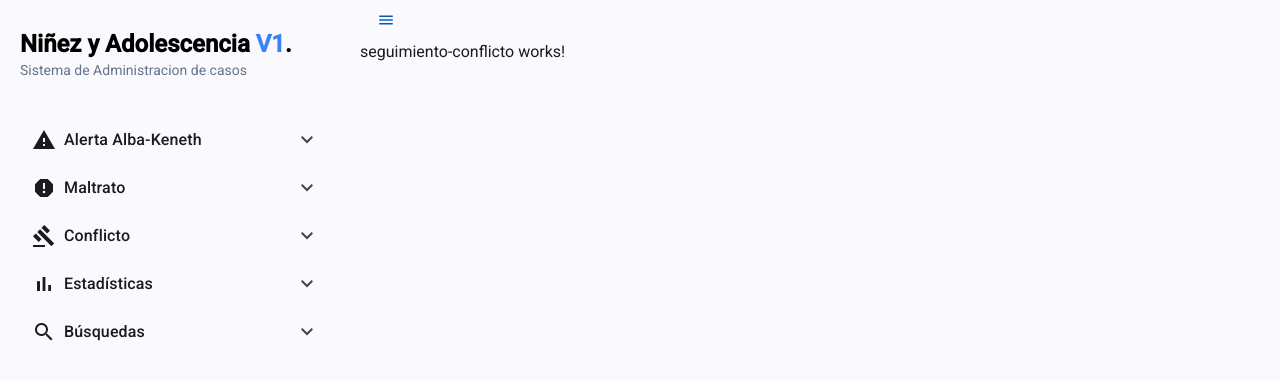
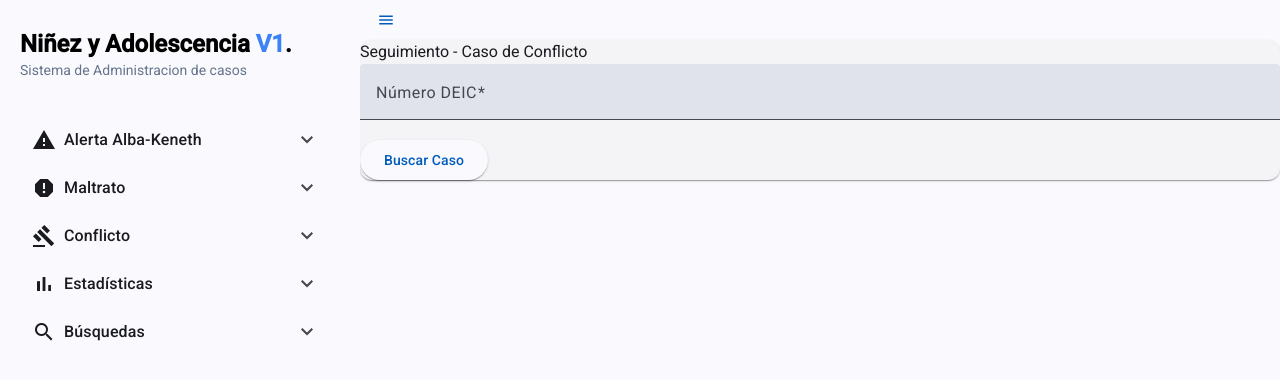
Before and after one commit to AnnerEscobar/casos-app, an Angular app: page /casos/seguimiento-conflicto in a window 1280 px wide. Shown: the top 380 px of the page. Built offline with nearby package versions, Linux system fonts and the light colour scheme; sample sign-in values are in the browser's storage.

Commit message:
add: se agrego seguimiento para casos de conflicto

```diff
--- a/src/app/seguimientos/seguimiento-conflicto/seguimiento-conflicto.component.html
+++ b/src/app/seguimientos/seguimiento-conflicto/seguimiento-conflicto.component.html
@@ -1 +1,38 @@
-<p>seguimiento-conflicto works!</p>
+<mat-card>
+  <h2>Seguimiento - Caso de Conflicto</h2>
+
+  <form [formGroup]="seguimientoForm" (ngSubmit)="enviarSeguimiento()">
+
+    <mat-form-field class="w-full">
+      <mat-label>Número DEIC</mat-label>
+      <input matInput formControlName="numeroDeic">
+    </mat-form-field>
+
+    <button mat-raised-button color="primary" type="button" (click)="buscarCaso()">Buscar Caso</button>
+
+    <div *ngIf="casoEncontrado">
+      <p><strong>Nombre de la víctima:</strong> {{ casoEncontrado.nombre }}</p>
+      <p><strong>Edad:</strong> {{ casoEncontrado.edad }}</p>
+      <p><strong>Investigador:</strong> {{ casoEncontrado.investigadorName }}</p>
+      <p><strong>Estado actual:</strong> {{ casoEncontrado.estadoInvestigacion }}</p>
+
+      <mat-form-field class="w-full" appearance="fill">
+        <mat-label>Nuevo estado</mat-label>
+        <mat-select formControlName="nuevoEstado">
+          <mat-option value="Informado">Informado</mat-option>
+          <mat-option value="Desestimado">Desestimado</mat-option>
+        </mat-select>
+      </mat-form-field>
+
+      <!-- NO usar mat-form-field con type="file" -->
+      <div class="w-full">
+        <label>Archivo de seguimiento:</label>
+        <input type="file" (change)="onFileChange($event)" accept=".pdf,.doc,.docx" multiple>
+      </div>
+
+      <button mat-raised-button color="accent" type="submit" [disabled]="!seguimientoForm.valid || !files.length">
+        Enviar seguimiento
+      </button>
+    </div>
+  </form>
+</mat-card>
--- a/src/app/seguimientos/seguimiento-conflicto/seguimiento-conflicto.component.ts
+++ b/src/app/seguimientos/seguimiento-conflicto/seguimiento-conflicto.component.ts
@@ -1,11 +1,69 @@
+import { CommonModule } from '@angular/common';
 import { Component } from '@angular/core';
+import { ReactiveFormsModule, FormGroup, FormBuilder, Validators } from '@angular/forms';
+import { MatButtonModule } from '@angular/material/button';
+import { MatCardModule } from '@angular/material/card';
+import { MatFormFieldModule } from '@angular/material/form-field';
+import { MatInputModule } from '@angular/material/input';
+import { MatSelectModule } from '@angular/material/select';
+import { MatSnackBar } from '@angular/material/snack-bar';
+import { SeguimientoConflictoService } from '../seguimiento-services/seguimiento-conflicto.service';
 
 @Component({
   selector: 'app-seguimiento-conflicto',
-  imports: [],
+  imports: [MatCardModule, ReactiveFormsModule, MatFormFieldModule, MatInputModule, MatSelectModule, CommonModule, MatButtonModule],
   templateUrl: './seguimiento-conflicto.component.html',
   styleUrl: './seguimiento-conflicto.component.css'
 })
 export default class SeguimientoConflictoComponent {
 
+
+    seguimientoForm!: FormGroup;
+    casoEncontrado: any = null;
+    files: File[] = [];
+
+    constructor(
+      private fb: FormBuilder,
+      private seguimientoService: SeguimientoConflictoService,
+      private snackBar: MatSnackBar) { }
+
+    ngOnInit() {
+      this.seguimientoForm = this.fb.group({
+        numeroDeic: ['', Validators.required],
+        nuevoEstado: ['Informado', Validators.required]
+      });
+    }
+
+
+    onFileChange(event: any) {
+      this.files = Array.from(event.target.files);
+    }
+
+    buscarCaso() {
+      const numeroDeic = this.seguimientoForm.value.numeroDeic;
+      this.seguimientoService.buscarCasoConflictoPorDeic(numeroDeic).subscribe(data => {
+        this.casoEncontrado = data;
+      });
+    }
+
+    enviarSeguimiento() {
+      if (this.seguimientoForm.valid && this.casoEncontrado) {
+        const formData = new FormData();
+        this.files.forEach(file => formData.append('file', file));
+        formData.append('estadoInvestigacion', this.seguimientoForm.value.nuevoEstado);
+
+        this.seguimientoService.enviarSeguimientoConflicto(this.casoEncontrado.numeroDeic, formData)
+          .subscribe(() => {
+            // feedback de éxito
+          });
+      }
+      this.seguimientoForm.reset();         // limpia el formulario
+      this.files = [];                      // limpia el array de archivos
+      this.casoEncontrado = null;           // oculta la sección del caso
+      this.snackBar.open('Caso registrado correctamente', 'cerrado', { duration: 3000 });
+
+    }
+
+
+
 }
--- /dev/null
+++ b/src/app/seguimientos/seguimiento-services/seguimiento-conflicto.service.ts
@@ -0,0 +1,22 @@
+import { Injectable } from '@angular/core';
+import { environment } from '../../../environment.prod';
+import { HttpClient } from '@angular/common/http';
+
+@Injectable({
+  providedIn: 'root'
+})
+export class SeguimientoConflictoService {
+
+  private apiUrl = `${environment.apiUrl}/conflictos`; // Ajusta esto
+
+  constructor(private http: HttpClient) {}
+
+  buscarCasoConflictoPorDeic(numeroDeic: string) {
+    return this.http.get(`${this.apiUrl}/buscar/${numeroDeic}`);
+  }
+
+  enviarSeguimientoConflicto(numeroDeic: string, data: FormData) {
+    return this.http.patch(`${this.apiUrl}/seguimiento/${numeroDeic}`, data);
+  }
+
+}
```
